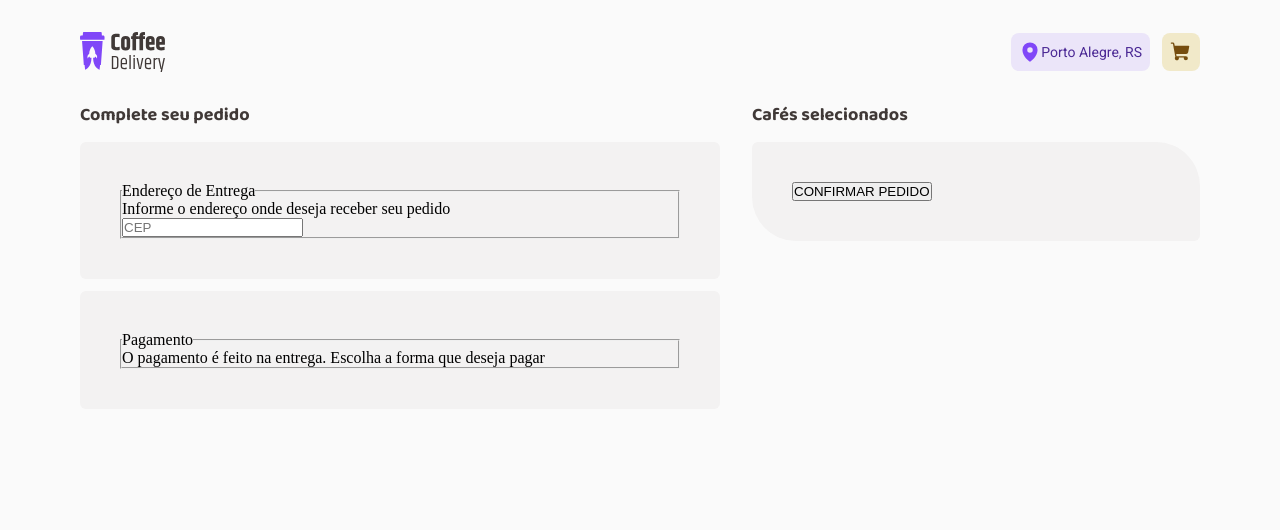
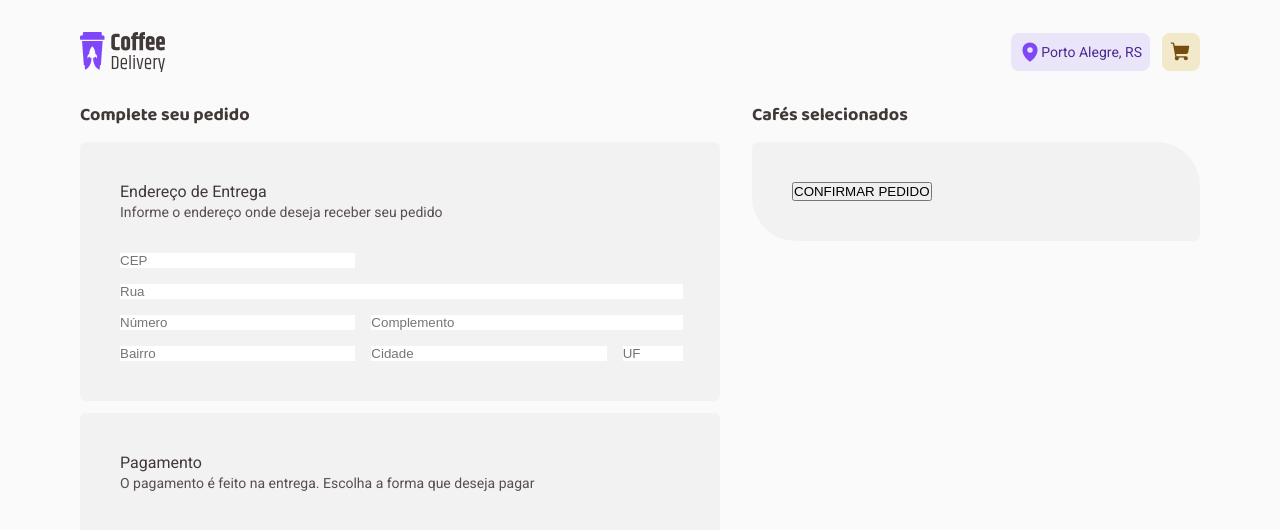
Before and after one commit to maiquitome/rocketseat-challenge-coffee-delivery, a React (Vite) app: page /checkout in a window 1280 px wide. Shown: the top 530 px of the page. Built offline with nearby package versions, Linux system fonts and the light colour scheme.

Commit message:
feat: :sparkles: add `inputs` with `grid-template-columns` to `DeliveryDetailsStyled`

```diff
--- a/src/pages/Checkout/index.tsx
+++ b/src/pages/Checkout/index.tsx
@@ -16,7 +16,35 @@ export function Checkout() {
               <legend>Endereço de Entrega</legend>
               <p>Informe o endereço onde deseja receber seu pedido</p>
 
-              <input type="number" name="cep" id="cep" placeholder="CEP" />
+              <div>
+                <input type="number" name="cep" id="cep" placeholder="CEP" />
+                <input
+                  type="text"
+                  name="street"
+                  id="street"
+                  placeholder="Rua"
+                />
+                <input
+                  type="text"
+                  name="number"
+                  id="number"
+                  placeholder="Número"
+                />
+                <input
+                  type="text"
+                  name="complement"
+                  id="complement"
+                  placeholder="Complemento"
+                />
+                <input
+                  type="text"
+                  name="neighbourhood"
+                  id="neighbourhood"
+                  placeholder="Bairro"
+                />
+                <input type="text" name="city" id="city" placeholder="Cidade" />
+                <input type="text" name="state" id="state" placeholder="UF" />
+              </div>
             </fieldset>
           </DeliveryDetailsStyled>
 
--- a/src/pages/Checkout/style.ts
+++ b/src/pages/Checkout/style.ts
@@ -1,6 +1,6 @@
 import styled from "styled-components";
 import { LayoutContainer } from "../../layouts/DefaultLayout/styles";
-import { TITLE_XS } from "../../styles/variables";
+import { TEXT_M, TEXT_S, TITLE_XS } from "../../styles/variables";
 
 export const FormContainerStyled = styled(LayoutContainer)`
   form {
@@ -12,6 +12,65 @@ export const FormContainerStyled = styled(LayoutContainer)`
       padding-bottom: 0.9375rem;
       font: ${TITLE_XS};
       color: ${(props) => props.theme["base-800"]};
+    }
+
+    fieldset {
+      border: none;
+      legend {
+        font: ${TEXT_M};
+        color: ${(props) => props.theme["base-800"]};
+      }
+      p {
+        font: ${TEXT_S};
+        color: ${(props) => props.theme["base-700"]};
+        padding-bottom: 2rem;
+      }
+      > div {
+        display: grid;
+        gap: 1rem;
+        grid-template-columns: 1fr 1fr 10.7142857143%;
+        input {
+          border: none;
+          &:first-child {
+            grid-column-start: 1;
+            grid-column-end: 2;
+          }
+          &:nth-child(2) {
+            grid-column-start: 1;
+            grid-column-end: 4;
+          }
+          &:nth-child(3) {
+            grid-column-start: 1;
+            grid-column-end: 2;
+          }
+          &:nth-child(4) {
+            grid-column-start: 2;
+            grid-column-end: 4;
+          }
+          &:nth-child(5) {
+            grid-column-start: 1;
+            grid-column-end: 2;
+          }
+          &:nth-child(6) {
+            grid-column-start: 2;
+            grid-column-end: 3;
+          }
+          &:last-child {
+            grid-column-start: 3;
+            grid-column-end: 4;
+          }
+        }
+      }
+    }
+  }
+  @media (max-width: 70rem) {
+    form {
+      fieldset {
+        > div {
+          display: flex;
+          flex-direction: column;
+        }
+      }
     }
   }
 `;
```
